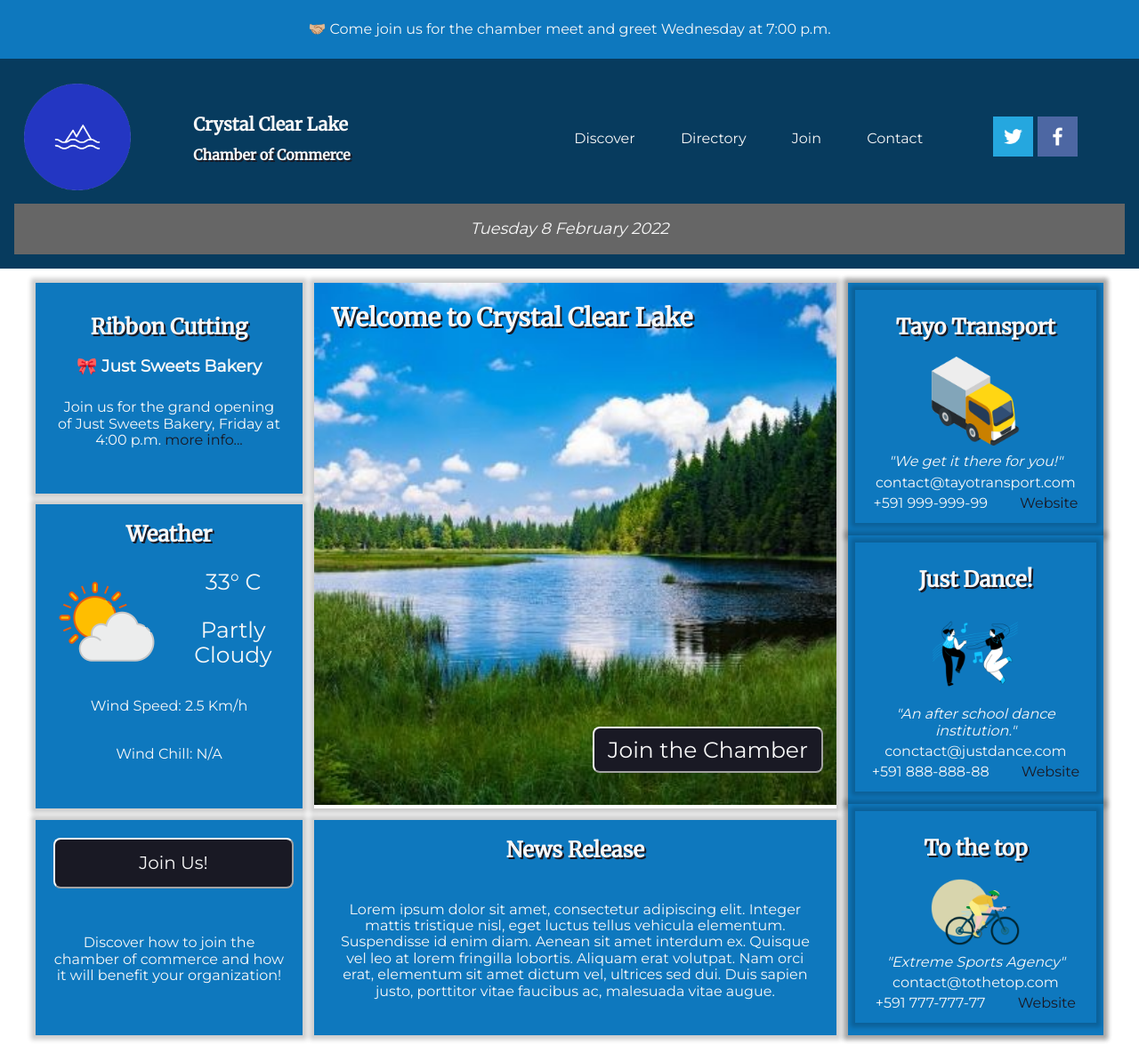
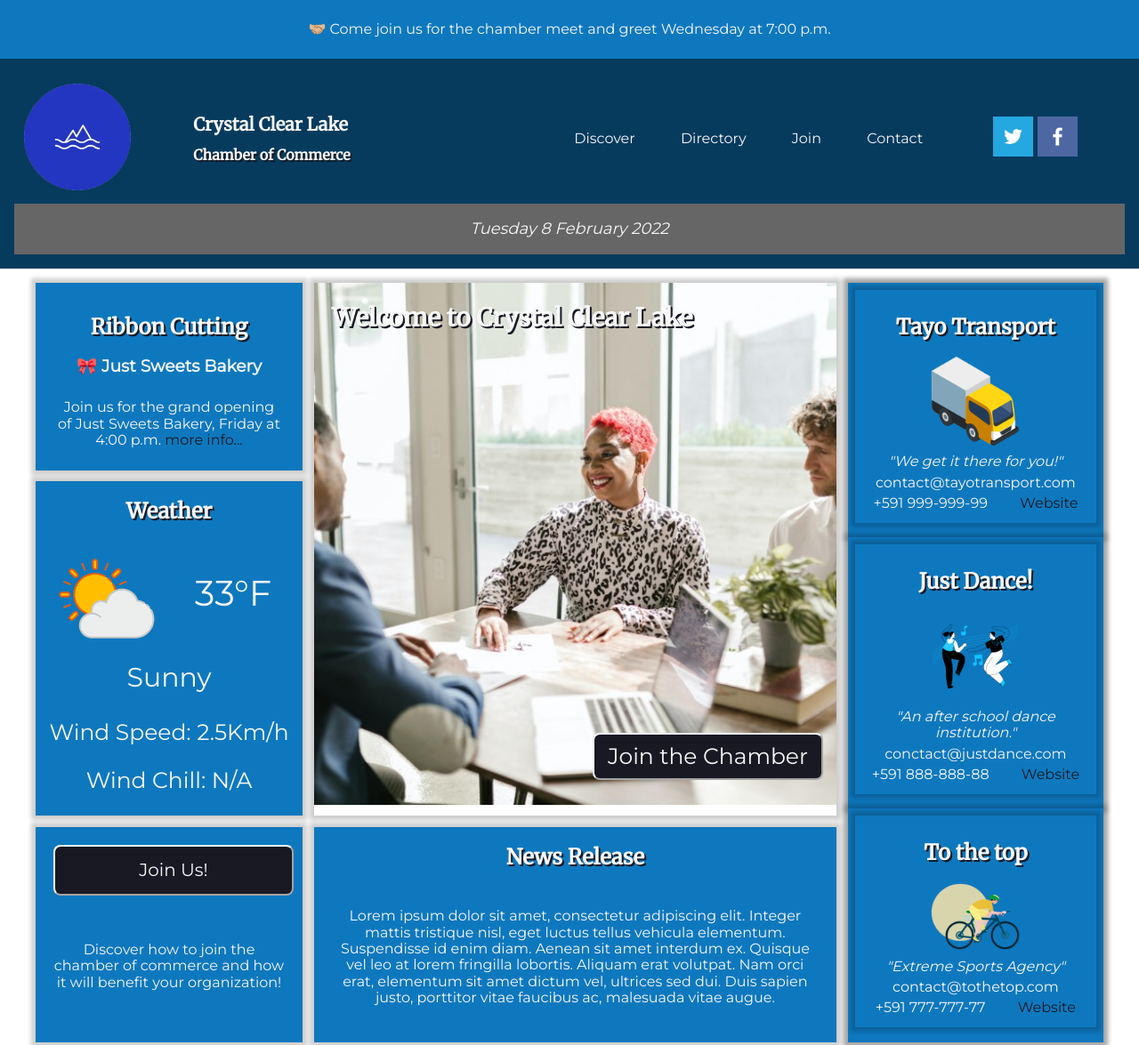
Before and after one commit to jessica14angulo/wdd230, a plain HTML site: page chamber/index.html in a window 1280 px wide. Shown: the top 1175 px of the page at 89% size. Drawn offline with nearby package versions, Linux system fonts and the light colour scheme.

Commit message:
windchill js added

```diff
--- a/chamber/css/base.css
+++ b/chamber/css/base.css
@@ -1,3 +1,10 @@
+/* content */
+body {
+    max-width:2000px;
+    display:block;
+    margin-left:auto;
+    margin-right:auto;
+}
 /* banner */
 .banner {
     text-align: center;
@@ -198,7 +205,7 @@ footer img {
     cursor: pointer;
     position: absolute;
     font-size: 16px;
-    bottom: 40px;
+    bottom: 20px;
     right: 15px;
     border-radius: 8px;
 }
@@ -233,13 +240,18 @@ h2 {
     margin-left: 1em;
     float: left;
 }
-.weather span:nth-child(1) {
-    font-size: 16px;
+.weather p:nth-child(3) {
+    /* font-size: 16px; */
     border-top: #F7F7F7;
+    margin-top:55px;
+    margin-bottom:55px;
+    font-size: 40px;
 }
-.weather span:nth-child(2) {
-    font-size: 16px;
+.weather p:nth-child(4) {
+    font-size: 30px;
+    border: white;
 }
+
 /* news */
 .news p {
     padding: 1.5em;
--- a/chamber/css/medium.css
+++ b/chamber/css/medium.css
@@ -17,7 +17,7 @@
         font-size: 24px;
     }
     #joinButton {
-        font-size: 20px;
+        font-size: 25px;
     }
     .news {
         grid-column: 1/4;
--- a/chamber/index.html
+++ b/chamber/index.html
@@ -27,7 +27,7 @@
     <div class="content">
         <header>
             <div class="logo">
-                <a href="index.html"><img src="images/CCL-logo.png" alt="Crystal Clear Lake Logo"></a>
+                <a href="index.html"><img src="images/CCL-logo.webp" alt="Crystal Clear Lake Logo"></a>
             </div>
             <div class="chamberName">
                 <h1>Crystal Clear Lake</h1>
@@ -51,9 +51,15 @@
 
         <main>
             <div class="hero">
-                <span><img src="images/lake-full.jpg" alt="crystal clear lake image"></span>
+                <picture class="hero-image">
+                    <source media="(max-width: 637px)" srcset="images/small.jpg">
+                    <source media="(max-width: 1167px)" srcset="images/medium.jpg">
+                    <source media="(max-width: 1500px)" srcset="images/large.jpg">
+                    <img src="images/large.jpg" alt="people talking">
+                </picture>
+                <!-- <span><img src="images/lake-full.jpg" alt="crystal clear lake image"></span>
                 <span><img src="images/lake_wide.jpg" alt="crystal clear lake wide image"></span>
-                <span><img src="images/lake_square.jpg" alt="crystal clear lake square image"></span>
+                <span><img src="images/lake_square.jpg" alt="crystal clear lake square image"></span> -->
                 <h2><strong>Welcome to Crystal Clear Lake</strong></h2>
                 <button id="joinButton"> Join the Chamber</button>
             </div>
@@ -65,10 +71,21 @@
             <div class="weather">
                 <h2>Weather</h2>
                 <img src="images/weather.png" alt="weather image">
-                <p>33° C</p>
+                <!-- <p>33° C</p>
                 <p>Partly Cloudy</p>
                 <p><span>Wind Speed:     2.5 Km/h</span> </p>
-                <p><span>Wind Chill:     N/A</span></p>
+                <p><span>Wind Chill:     N/A</span></p> -->
+
+                <!-- <p><span id="temp">9</span> &#176;C</p>
+                <p>Sunny</p>
+                <p>Wind Speed: <span id="windSpeed">6</span>Km/h</p>
+                <p>Wind Chill: <span id="windChill"></span> &#176;F</p> -->
+                <p><span id="temperature">33</span>&#176;F</p>
+                <p>Sunny</p>
+
+                <p>Wind Speed: <span id="wind">2.5</span>Km/h</p>
+                <p>Wind Chill: <span id="chillWind"></span></p>
+
             </div>
             <div class="news">
                 <h2>News Release</h2>
@@ -116,7 +133,7 @@
         </main>
         <footer>
             <div class="address">
-                <img src="images/CCL-logo.png" alt="Chamber logo">
+                <img src="images/CCL-logo.webp" alt="Chamber logo">
                 <p><strong>Crystal Clear Lake Chamber of Commerce</strong></p>
                 <p>c. Lanza # 767</p>
                 <p>Cochabamba, Bolivia</p>
@@ -135,6 +152,7 @@
             </div>
         </footer>
         <script src="js/index.js"></script>
+        <script src="js/windchill.js"></script>
     </div>
 </body>
 </html>
--- /dev/null
+++ b/chamber/js/windchill.js
@@ -0,0 +1,33 @@
+//Wind Chill Code
+
+// window.addEventListener('load', (event) => {
+//     let temp = parseInt(document.getElementById("temp").innerHTML);
+//     let speed = parseInt(document.getElementById("windSpeed").innerHTML);
+//     let windChill = 35.74 + 0.6215 * temp - 35.75 * (Math.pow(speed, 0.16)) + 0.4275 * temp * (Math.pow(speed, 0.16));
+//     document.getElementById("windChill").innerHTML = windChill.toFixed(1);
+// });
+const calWindChill = (temperature, speed) => {
+    return (temperature >= 50 && speed > 3)
+    ?
+        Math.round(
+            35.74
+            + 0.6215
+            * temperature
+            - 35.75
+            * Math.pow(speed, 0.16)
+            + 0.4275
+            * temperature
+            * Math.pow(speed, 0.16)
+            )
+    :
+        "N/A";
+}
+
+const displayWindChill = () => {
+    let temperature = Number(document.getElementById("temperature").textContent || 0);
+    let wind = Number(document.getElementById("wind").textContent || 0);
+    let result = calWindChill(temperature, wind);
+    document.getElementById("chillWind").innerHTML = result;
+}
+
+displayWindChill();
```
Also changed, not shown: chamber/images/CCL-logo.webp (added), chamber/images/large.jpg (added), chamber/images/medium.jpg (added), chamber/images/small.jpg (added), 2 other files.
